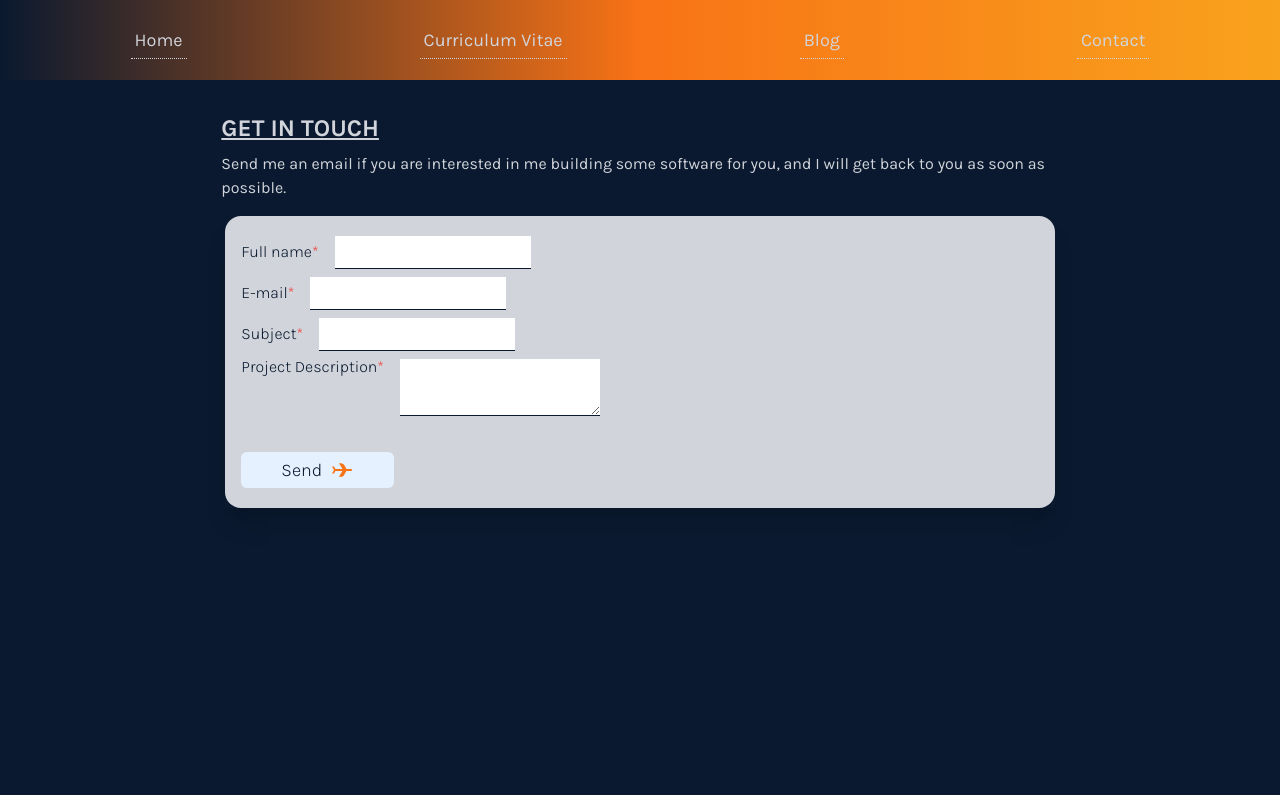
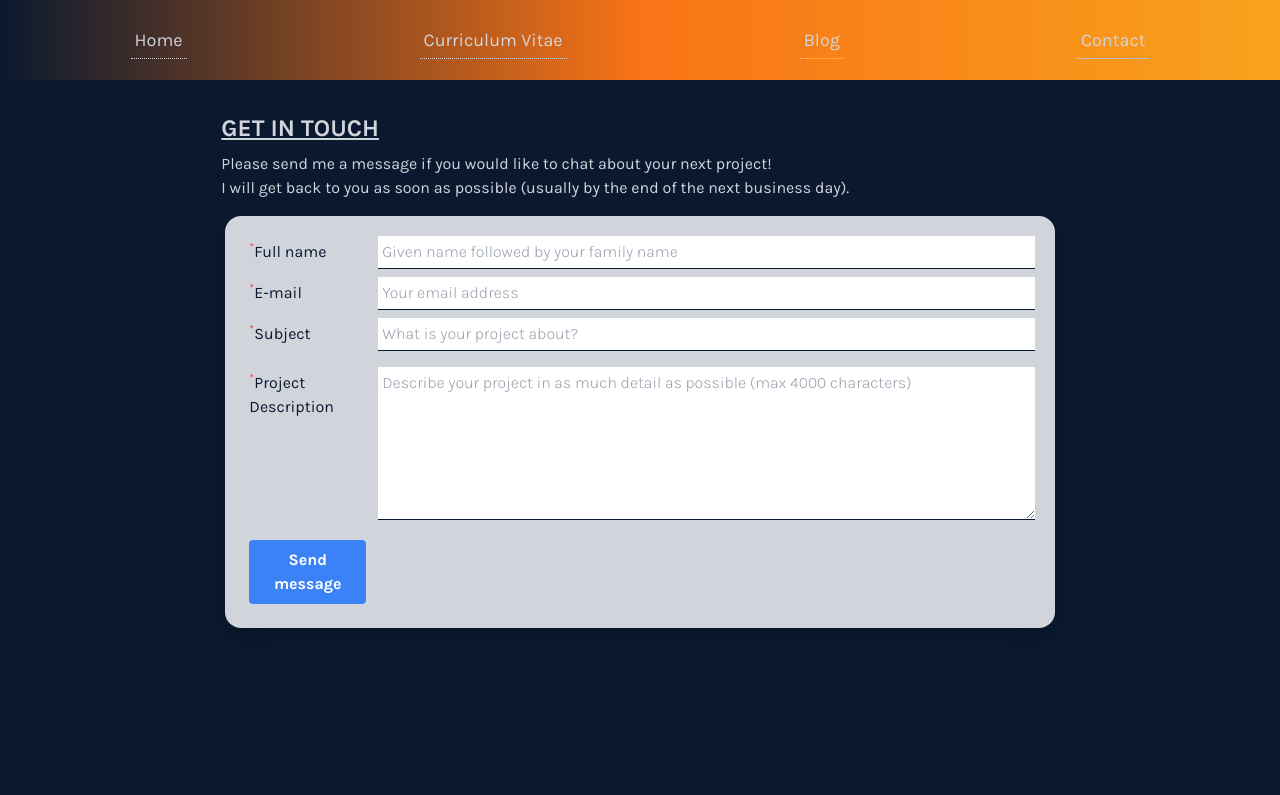
Before and after one commit to jeffreybarron/jeffreybarron-com, a Next.js app: page /contact in a window 1280 px wide. Shown: the top 795 px of the page. Built offline with nearby package versions, Linux system fonts and the light colour scheme.

Commit message:
20230425T1821

```diff
--- a/data/blog/use-chatgpt-to-create-python-script-that-adds-meta-data-to-markdown.mdx
+++ b/data/blog/use-chatgpt-to-create-python-script-that-adds-meta-data-to-markdown.mdx
@@ -10,7 +10,7 @@ ext: .mdx
 title: Use ChatGPT to create a Python script that can add meta-data to obsidian markdown files
 summary: This article is a transcript of a conversation between ChatGPT3 and myself.
 image: /blog/images/ai-not-code.png
-authors: [Jeffrey Barron]
+authors: [Jeffrey Barron, ChatGPT]
 tags: [chat, 'gpt', AI, A.I]
 ---
 
--- a/pages/api/send-contact-form-email.js
+++ b/pages/api/send-contact-form-email.js
@@ -4,45 +4,38 @@ sgMail.setApiKey(process.env.SENDGRID_API_KEY)
 
 export default async function SendContactFormEmail(req, res) {
 
-  const { fullname, email, message } = req.body;
+  const { fullname, email, subject, message } = req.body;
 
-  return res.status(200).send(`
-    <html>
-      <body>
-        <p>post: ${req.method === 'POST'}</p><br />
-        <p>fullname: ${fullname}</p><br />
-        <p>email: ${email}</p><br />
-        <p>message: ${message}</p><br />
-      </body>
-    </html>`);
+  return res.status(200).send();
+
 
   // if not POST, return 404
-  if(req.method === 'POSTs'){
+  // if(req.method === 'POSTs'){
 
-    const { fullname, email, message } = req.body;
+  //   const { fullname, email, message } = req.body;
 
-    if(!fullname || !email || !message){
-      return res.status(400).send(`<html><body><p>Invalid Form Submitted</p></body></html>`)
-    }
-    const msg = {
-      to: 'jeff@jeffreybarron.com', // Change to your recipient
-      from: 'jeff@jeffreybarron.com', // Change to your verified sender
-      subject: `jeffreybarron.com/contact: ${fullname}`,
-      html: `<h1>Message from jeffreybarron.com/contact</h1><p>From: ${email}</p><p>${message}</p><br /><hr/><h2>Request Data</h2><p>${req}</p>`,
-    }
-    // sgMail.send(msg).then(() => {
-    //   res.status(200).json({ success: true, email: `${email}`, subject: `${subject}`})
-      // }).catch((error) => {
-    //   res.status(500).json({ success: false, email: `${email}`, subject: `${subject}`})
-      // })
-    return res.status(200).send(`<html><body><p>Your Message has been sent</p></body></html>`)
-  }
+  //   if(!fullname || !email || !message){
+  //     return res.status(400).send(`<html><body><p>Invalid Form Submitted</p></body></html>`)
+  //   }
+  //   const msg = {
+  //     to: 'jeff@jeffreybarron.com', // Change to your recipient
+  //     from: 'jeff@jeffreybarron.com', // Change to your verified sender
+  //     subject: `jeffreybarron.com/contact: ${fullname}`,
+  //     html: `<h1>Message from jeffreybarron.com/contact</h1><p>From: ${email}</p><p>${message}</p><br /><hr/><h2>Request Data</h2><p>${req}</p>`,
+  //   }
+  //   // sgMail.send(msg).then(() => {
+  //   //   res.status(200).json({ success: true, email: `${email}`, subject: `${subject}`})
+  //     // }).catch((error) => {
+  //   //   res.status(500).json({ success: false, email: `${email}`, subject: `${subject}`})
+  //     // })
+  //   return res.status(200).send(`<html><body><p>Your Message has been sent</p></body></html>`)
+  // }
 
-  // hack to get 404 page
-  // https://github.com/vercel/next.js/discussions/39859
-  const fetchRes = await fetch(process.env.ROOT_URI + '/404')
-  const notFoundPage = await fetchRes.text()
+  // // hack to get 404 page
+  // // https://github.com/vercel/next.js/discussions/39859
+  // const fetchRes = await fetch(process.env.ROOT_URI + '/404')
+  // const notFoundPage = await fetchRes.text()
 
-  return res.status(404).send(notFoundPage)
+  // return res.status(404).send(notFoundPage)
 
 }
--- a/pages/blog/[slug].jsx
+++ b/pages/blog/[slug].jsx
@@ -6,7 +6,7 @@ const COLLECTION = "blog"
 
 export default function BlogPage({ slug, frontMatter }) {
   const Post = dynamic(() => import(`/data/${COLLECTION}/${slug}${frontMatter.ext}`), {
-    loading: () => <p>Loading...</p>,
+    loading: () => <p className="p-4">You must be the first person to read this article! Please hit refresh on your browser to read your freshly cooked post.</p>,
   });
   return (
     <MDXLayout>
--- a/pages/contact.jsx
+++ b/pages/contact.jsx
@@ -4,13 +4,18 @@ import React, { useState } from "react";
 
 export default function ContactPage() {
 
-  const [userData, setuserData] = useState({
+  const [userData, setuserData] =   useState({
     fullname: "",
     email: "",
     subject: "",
     message: "",
   });
   const [errors, setErrors] = useState({});
+  const [apiResponse, setApiResponse] = useState({
+    status: null,
+    statusText: null,
+    url: null,
+  }); // [error, setErrors
   const { fullname, email, subject, message } = userData;
 
   // update userData on change
@@ -58,7 +63,6 @@ export default function ContactPage() {
     e.preventDefault();
     // validate form data
     const errors = validate(userData);
-
     const isError = Object.keys(errors).length > 0; // any errors sets to true
     if (isError){
       setErrors(errors);
@@ -75,10 +79,19 @@ export default function ContactPage() {
       });
 
       if (res.status === 200) {
-        setuserData({ fullname: "", email: "", subject: "", message: "" });
+        setApiResponse({
+          status: res.status,
+          statusText: "Your message has been sent. Thank you!",
+          url: res.url});
+        // setuserData({ fullname: "", email: "", subject: "", message: "" });
       } else {
-        alert("Message failed to send");
+        setApiResponse({
+          status: res.status || 500,
+          statusText: res.statusText,
+          url: res.url});
+
       }
+      // console.log(apiResponse.status, apiResponse.statusText, apiResponse.url)
 
     } catch(err) {
       console.error(err);
@@ -90,11 +103,12 @@ export default function ContactPage() {
     <PagesLayout>
 
       <h1 className="text-2xl font-bold">Get in touch</h1>
-      <p>Send me an email if you are interested in me building some software for you, and I will get back to you as soon as possible.</p>
+      <p>Please send me a message if you would like to chat about your next project!</p>
+      <p>I will get back to you as soon as possible (usually by the end of the next business day).</p>
       <div className="shadow-xl m-1">
-        <form onSubmit={handleSubmit} className="rounded-2xl rounded-bl-2xl mt-4 flex flex-col p-4 bg-primary-contrast text-primary">
-          <div className="form-group">
-            <label for="fullname" className="font-light mr-4 mt-4">Full name<span className="text-red-500">*</span></label>
+        <form onSubmit={handleSubmit} className="w-full rounded-2xl rounded-bl-2xl mt-4 flex flex-col p-4 bg-primary-contrast text-primary">
+          <div className="grid grid-cols-12 gap-2 form-group p-1">
+            <label htmlFor="fullname" className="col-span-2 p-1 font-bodyText"><span className="text-red-500"><sup>*</sup></span>Full name</label>
             <input
               name="fullname"
               type="text"
@@ -102,12 +116,14 @@ export default function ContactPage() {
               minLength="3"
               maxLength="50"
               onChange={handleChange}
-              className={`bg-white bg-transparent border-b border-primary py-1 my-1 pl-4 focus:outline-none focus:rounded-md focus:ring-1 ring-primary-600 font-light`}/>
-            <div className={`${errors.fullname ? 'visible' : 'invisible'}`}>{errors.fullname?.message}</div>
+              value={fullname}
+              placeholder="Given name followed by your family name"
+              className={`col-span-10 bg-white bg-transparent border-b border-primary p-1 focus:outline-none focus:rounded-md focus:ring-1 ring-primary-600 font-light`}/>
+            <div className={errors.fullname ? `inline-block` : 'hidden'}>Error:{errors.fullname?.message}</div>
           </div>
 
-          <div className="form-group">
-            <label for="email" className="font-light mr-4 mt-4">E-mail<span className="text-red-500">*</span></label>
+          <div className="grid grid-cols-12 gap-2 form-group p-1">
+            <label htmlFor="email" className="col-span-2 p-1 font-bodyText"><span className="text-red-500"><sup>*</sup></span>E-mail</label>
             <input
               name="email"
               type="email"
@@ -116,12 +132,15 @@ export default function ContactPage() {
               maxLength="50"
               pattern="[a-z0-9._%+-]+@[a-z0-9.-]+\.[a-z]{2,}$"
               onChange={handleChange}
-              className="bg-white bg-transparent border-b border-primary py-1 my-1 pl-4 focus:outline-none focus:rounded-md focus:ring-1 ring-primary-600 font-light " />
-            <div className="invalid-feedback">{errors.email?.message}</div>
+              value={email}
+              placeholder="Your email address"
+              className={`col-span-10 bg-white bg-transparent border-b border-primary p-1 focus:outline-none focus:rounded-md focus:ring-1 ring-primary-600 font-light`}/>
+            <div className={errors.email ? 'block' : 'hidden'}>{errors.email?.message}</div>
           </div>
 
-          <div className="form-group">
-            <label for="subject" className=" font-light mr-4 mt-4">Subject<span className="text-red-500">*</span></label>
+
+          <div className="grid grid-cols-12 gap-2 form-group p-1">
+            <label htmlFor="subject" className="col-span-2 p-1 font-bodyText"><span className="text-red-500"><sup>*</sup></span>Subject</label>
             <input
               name="subject"
               type="text"
@@ -129,36 +148,61 @@ export default function ContactPage() {
               minLength="10"
               maxLength="120"
               onChange={handleChange}
-              className="bg-white bg-transparent border-b border-primary py-1 my-1 pl-4 focus:outline-none focus:rounded-md focus:ring-1 ring-primary-600 font-light " />
-            <div className="invalid-feedback">{errors.subject?.message}</div>
+              value={subject}
+              placeholder="What is your project about?"
+              className={`col-span-10 bg-white bg-transparent border-b border-primary p-1 focus:outline-none focus:rounded-md focus:ring-1 ring-primary-600 font-light`}/>
+            <div className={`{errors.subject ? 'block' : 'hidden'}`}>{errors.subject?.message}</div>
           </div>
 
-          <div className="form-group">
-            <label for="message" className=" font-light mr-4 mt-4">Project Description<span className="text-red-500">*</span></label>
+          <div className="grid grid-cols-12 gap-2 form-group p-1">
+            <label htmlFor="message" className="col-span-2 p-1 font-bodyText"><span className="text-red-500"><sup>*</sup></span>Project Description</label>
             <textarea
               name="message"
               required
-              minLength="3"
+              minLength="10"
               maxLength="4000"
+              rows="6"
               onChange={handleChange}
-              className="bg-white align-top bg-transparent border-b border-primary py-1 my-1 pl-4 focus:outline-none focus:rounded-md focus:ring-1 ring-primary-600 font-light ">
+              value={message}
+              placeholder="Describe your project in as much detail as possible (max 4000 characters)"
+              className={`col-span-10 bg-white bg-transparent border-b border-primary p-1 focus:outline-none focus:rounded-md focus:ring-1 ring-primary-600 font-light`}>
             </textarea>
-            <div className="invalid-feedback">{errors.message?.message}</div>
+            <div className={`{errors.message ? 'block' : 'hidden'}`}>{errors.message?.message}</div>
           </div>
 
-          <div className="form-group">
-            <div className="flex flex-row items-center justify-start">
-              <button className="px-10 mt-8 py-1 my-1 bg-primary-100 text-primary font-light rounded-md text-lg flex flex-row items-center">
-                Send
-                <svg width="24" height="24" viewBox="0 0 24 24" className="text-secondary ml-2" fill="currentColor" xmlns="http://www.w3.org/2000/svg">
-                  <path d="M9.00967 5.12761H11.0097C12.1142 5.12761 13.468 5.89682 14.0335 6.8457L16.5089 11H21.0097C21.562 11 22.0097 11.4477 22.0097 12C22.0097 12.5523 21.562 13 21.0097 13H16.4138L13.9383 17.1543C13.3729 18.1032 12.0191 18.8724 10.9145 18.8724H8.91454L12.4138 13H5.42485L3.99036 15.4529H1.99036L4.00967 12L4.00967 11.967L2.00967 8.54712H4.00967L5.44417 11H12.5089L9.00967 5.12761Z" fill="currentColor" />
-                </svg>
+          <div className="grid grid-cols-12 gap-2 form-group p-1">
+            <div className=" col-span-2 p-1 font-bodyText items-center justify-start">
+              <button className="bg-blue-500 hover:bg-blue-700 text-white font-bold py-2 px-4 rounded">
+                Send message
+
               </button>
+            </div>
+            <div className="col-span-10 col-start-3 p-1 font-bodyText flex-col">
+              {/*
+                If apiResponse.status is null then dont show anything
+                elseif apiResponse.status is not 200 then apiResponse.statusText
+                else show success message
+              */}
+
+              {apiResponse.status === null ? null : (
+                <>
+                  {apiResponse.status !== 200 ? (
+                    <div className="text-red-500">Error: {apiResponse.statusText}</div>
+                  ) : (
+                    <div className="text-green-500">{apiResponse.statusText}</div>
+                  )}
+                </>
+              )}
+
+
             </div>
           </div>
 
         </form>
+
       </div>
     </PagesLayout>
   );
+
+
 }
```
Also changed, not shown: data/blog/how-to-make-blog-images.mdx (+19 -10 lines), data/blog/why-react-uses-htmlfor-instead-of-for-on-label-tags.mdx (added, +50 -0 lines).
